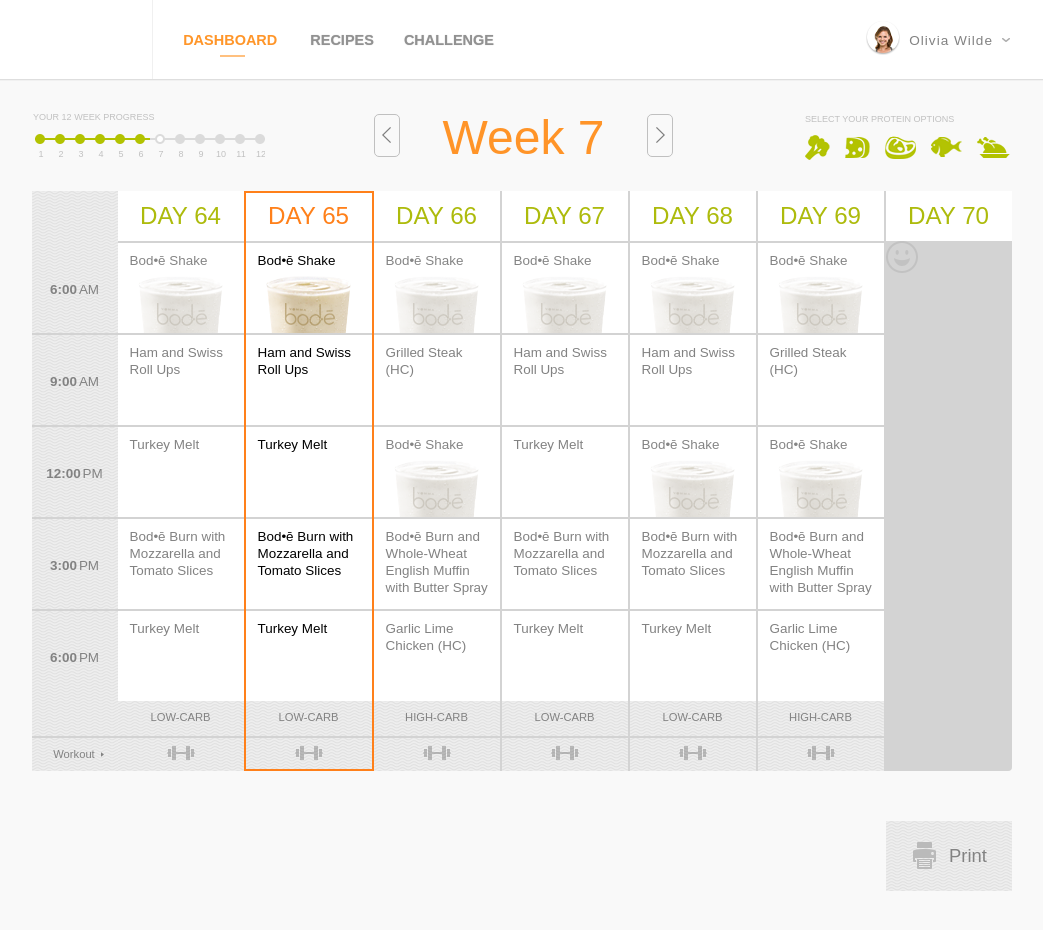
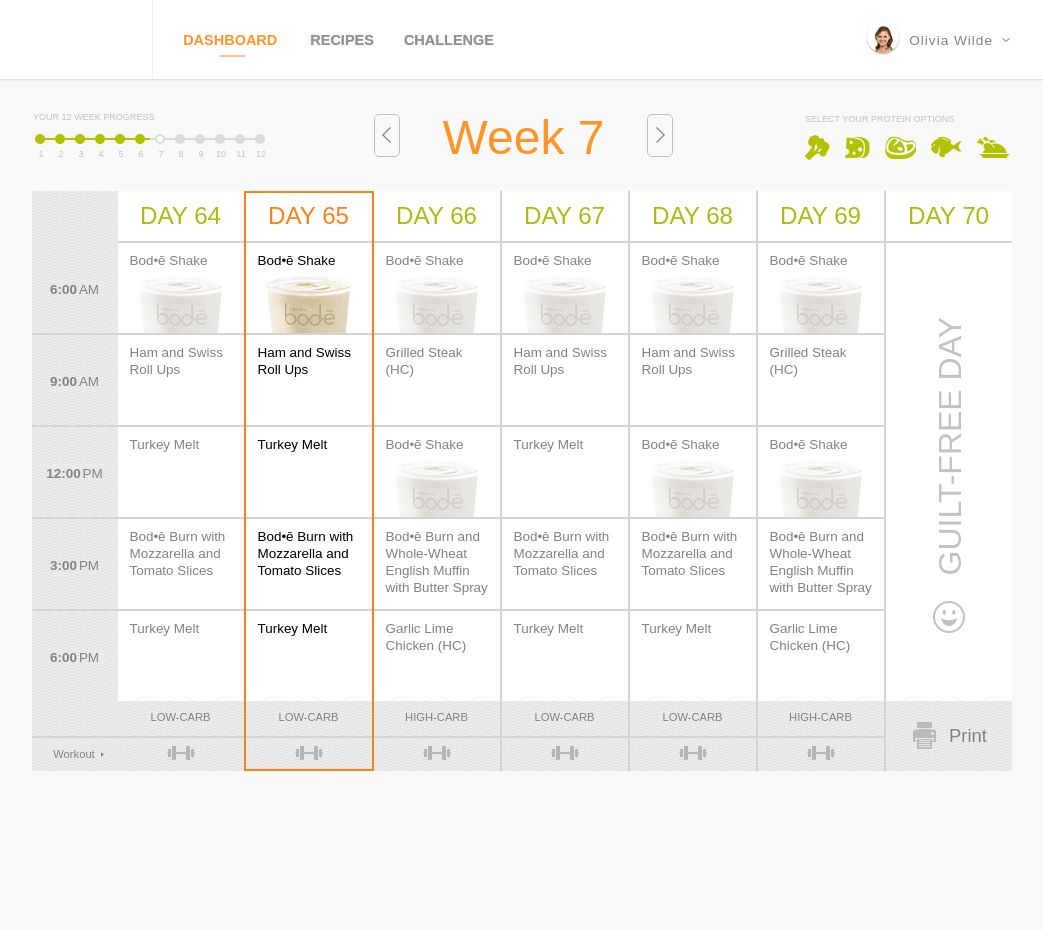
Before and after one commit to trohda/diet-feature-project, a React (Create React App) app: page / in a window 1280 px wide. Shown: the top 930 px of the page, without its empty margins (119-1162 px from the left). Built offline with nearby package versions, Linux system fonts and the light colour scheme.

Commit message:
MealPlan Done

```diff
--- a/src/components/Header/HeaderStyles/test.css
+++ b/src/components/Header/HeaderStyles/test.css
@@ -4,4 +4,5 @@
   /* rgb(240, 240, 240) */
   font-family: Arial, Helvetica, sans-serif;
   box-sizing: border-box;
+  writing-mode: vertical-rl;
 }
--- a/src/components/MealPlan/MealPlanTable/DietDay/DietDay.js
+++ b/src/components/MealPlan/MealPlanTable/DietDay/DietDay.js
@@ -1,5 +1,5 @@
 import {
-  DietDayWrapper,
+  StyledDietDay,
   DietDayFooter,
   DietDayHeader,
 } from "../MealPlanTableStyles/DietDay.styled";
@@ -20,13 +20,16 @@
   };
   return (
     <>
-      <DietDayWrapper>
+      <StyledDietDay>
         {dayData.isCurrent && <div className="activeBorder"></div>}
         <DietDayHeader
           textColor={
             dayData.isCurrent ? "rgb(255, 128, 26)" : "rgb(173, 187, 12)"
           }
-        >{`Day ${dayData.dayNumber}`}</DietDayHeader>
+        >
+          {`Day ${dayData.dayNumber}`}
+        </DietDayHeader>
+
         {dayData.isGuiltFree ? (
           <GuiltFreeDay />
         ) : (
@@ -73,7 +76,7 @@
             </>
           )}
         </DietDayFooter>
-      </DietDayWrapper>
+      </StyledDietDay>
     </>
   );
 };
--- a/src/components/MealPlan/MealPlanTable/DietDay/GuiltFreeDay/GuiltFreeDay.js
+++ b/src/components/MealPlan/MealPlanTable/DietDay/GuiltFreeDay/GuiltFreeDay.js
@@ -4,7 +4,7 @@
 const GuiltFreeDay = () => {
   return (
     <StyledGuiltFreeDay>
-      <p></p>
+      <p>Guilt-free day</p>
       <img src={happyFace} alt="happyFace" />
     </StyledGuiltFreeDay>
   );
--- a/src/components/MealPlan/MealPlanTable/MealPlanTableStyles/DietDay.styled.js
+++ b/src/components/MealPlan/MealPlanTable/MealPlanTableStyles/DietDay.styled.js
@@ -1,12 +1,10 @@
 import styled from "styled-components";
 import dietDayFooterBackground from "../../img/background.png";
 
-export const DietDayWrapper = styled.div`
+export const StyledDietDay = styled.div`
   width: 126px;
   box-sizing: content-box;
   position: relative;
-  flex-direction: column;
-  justify-content: space-between;
   border-right: 2px solid rgbA(0, 0, 0, 0);
 
   .activeBorder {
@@ -28,7 +26,6 @@
   text-transform: uppercase;
   width: 100%;
   height: 50px;
-
   color: ${({ textColor }) => textColor};
   display: flex;
   flex-direction: row;
--- a/src/components/MealPlan/MealPlanTable/MealPlanTableStyles/GuiltFreeDay.styled.js
+++ b/src/components/MealPlan/MealPlanTable/MealPlanTableStyles/GuiltFreeDay.styled.js
@@ -1,6 +1,27 @@
 import styled from "styled-components";
 
 export const StyledGuiltFreeDay = styled.div`
-  width: 100%;
-  height: 100%;
+  width: 106px;
+  height: 438px;
+  background-color: white;
+  padding: 10px;
+  border-top: 2px solid #d3d3d3;
+  display: flex;
+  flex-direction: column;
+  justify-content: center;
+  align-items: center;
+
+  p {
+    margin-left: 3px;
+    margin-top: 6px;
+    font-size: 2rem;
+
+    color: rgb(194, 194, 194);
+    text-transform: uppercase;
+    writing-mode: vertical-rl;
+    transform: rotate(180deg);
+  }
+  img {
+    padding: 25px 0 0 1px;
+  }
 `;
```
